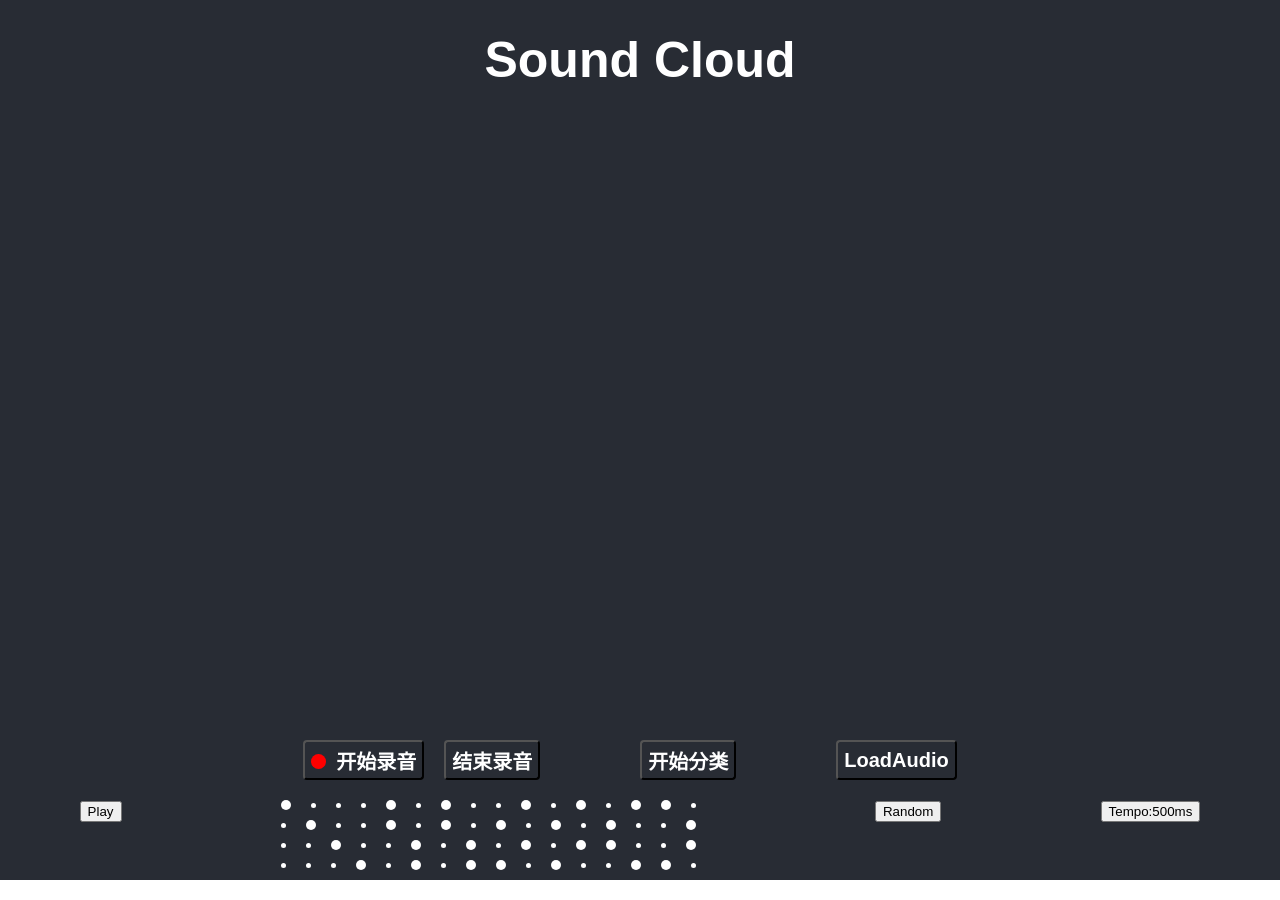
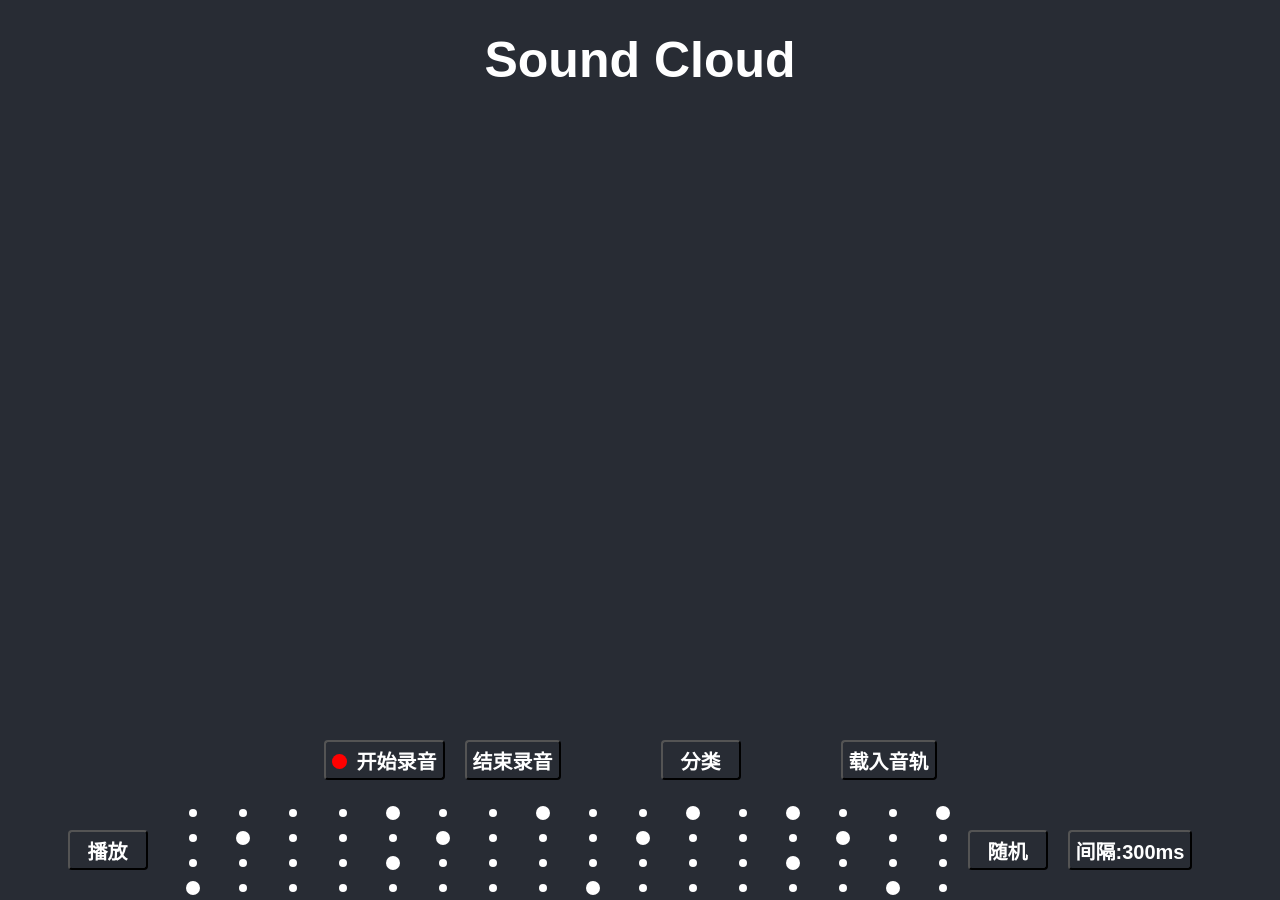
Before and after one commit to CSUHYD/SoundCloud, a React (Create React App) app: page / in a window 1280 px wide. Built offline with nearby package versions, Linux system fonts and the light colour scheme.

Commit message:
selector wip

```diff
--- a/src/App.css
+++ b/src/App.css
@@ -67,7 +67,17 @@
   left: 2px;
   top: 2px;
 }
-
+.selector {
+  width: 80px;
+  height: 80px;
+  border-radius: 50%;
+  background: transparent;
+  border: 1px solid white;
+  position: absolute;
+  left: 50%;
+  top: 50%;
+  transform: translate(-50%, -50%);
+}
 .dot-curr .dot-inner {
   width: 20px;
   height: 20px;
@@ -116,6 +126,18 @@
   font-weight: bold;
   font-size: 20px;
   cursor: pointer;
+  min-width: 80px;
+}
+.track-wrap button {
+  height: 40px;
+  border-radius: 4px;
+  background-color: #282c34;
+  color: #fff;
+  margin-right: 20px;
+  font-weight: bold;
+  font-size: 20px;
+  cursor: pointer;
+  min-width: 80px;
 }
 .submit {
   margin-left: 80px;
@@ -123,24 +145,32 @@
 
 .track-wrap {
   display: flex;
-  justify-content: space-around
+  justify-content: center;
+  align-items: center;
 }
 .track-row {
   display: flex;
   align-items: center;
-  margin-bottom: 10px
+}
+.track-dot-box {
+  width: 50px;
+  height: 25px;
+  position: relative;
 }
 .track-dot {
   border-radius: 50%;
-  width: 5px;
-  height: 5px;
-  margin-right: 20px
+  width: 8px;
+  height: 8px;
+  position: absolute;
+  left: 50%;
+  top: 50%;
+  transform: translate(-50%, -50%);
 }
 .track-dot.on {
-  width: 10px;
-  height: 10px;
+  width: 14px;
+  height: 14px;
 }
 .track-dot.playing {
-  width: 15px;
-  height: 15px;
+  width: 20px;
+  height: 20px;
 }
--- a/src/App.js
+++ b/src/App.js
@@ -4,10 +4,10 @@ import "./AudioRecorder";
 import axios from "axios/index";
 
 // const CLUSTER_COLORS = [];
-const track0Default = [1, 0, 0, 0, 1, 0, 1, 0, 0, 1, 0, 1, 0, 1, 1, 0];
-const track1Default = [0, 1, 0, 0, 1, 0, 1, 0, 1, 0, 1, 0, 1, 0, 0, 1];
-const track2Default = [0, 0, 1, 0, 0, 1, 0, 1, 0, 1, 0, 1, 1, 0, 0, 1];
-const track3Default = [0, 0, 0, 1, 0, 1, 0, 1, 1, 0, 1, 0, 0, 1, 1, 0];
+const track0Default = [0, 0, 0, 0, 1, 0, 0, 1, 0, 0, 1, 0, 1, 0, 0, 1];
+const track1Default = [0, 1, 0, 0, 0, 1, 0, 0, 0, 1, 0, 0, 0, 1, 0, 0];
+const track2Default = [0, 0, 0, 0, 1, 0, 0, 0, 0, 0, 0, 0, 1, 0, 0, 0];
+const track3Default = [1, 0, 0, 0, 0, 0, 0, 0, 1, 0, 0, 0, 0, 0, 1, 0];
 const TEMPO = [100, 150, 200, 250, 300, 400, 500, 600, 800, 1000];
 export default class App extends React.Component {
     constructor(props) {
@@ -28,29 +28,33 @@ export default class App extends React.Component {
             track1: track1Default,
             track2: track2Default,
             track3: track3Default,
-            track0Audio: {
-                // el,
-                // color,
-            },
+            track0Audio: {},
             track1Audio: {},
             track2Audio: {},
             track3Audio: {},
+            interval: "",
+            playing: false,
             pos: 0, // 0-15,
-            interval: "",
-            playing: false
+            selectors: [0,0,2,3],
         };
-        this.currTempo = 6; // %11
+        this.pos = 0;
+        this.currTempo = 4; // %11
     }
     componentDidMount() {}
     playTracks() {
-        let n = 0;
+        this.pos = 0;
         const interval = setInterval(() => {
-            const pos = n%16;
-            this.loadAndPlay(0, this.state.track0[pos]);
-            this.loadAndPlay(1, this.state.track1[pos]);
-            this.loadAndPlay(2, this.state.track2[pos]);
-            this.loadAndPlay(3, this.state.track3[pos]);
-            n++;
+            this.loadAndPlay(0, this.state.track0[this.pos]);
+            this.loadAndPlay(1, this.state.track1[this.pos]);
+            this.loadAndPlay(2, this.state.track2[this.pos]);
+            this.loadAndPlay(3, this.state.track3[this.pos]);
+            this.pos++;
+            if (this.pos > 15) {
+                this.pos = 0;
+            }
+            this.setState({
+                pos: this.pos,
+            })
         }, TEMPO[this.currTempo % TEMPO.length]);
         this.setState({
             interval,
@@ -62,10 +66,14 @@ export default class App extends React.Component {
         this.setState({
             playing: false
         });
+        this.loadAndPlay(0, false);
+        this.loadAndPlay(1, false);
+        this.loadAndPlay(2, false);
+        this.loadAndPlay(3, false);
     }
     loadAndPlay(i, on) {
         const a = this.state[`track${i}Audio`];
-        if (a.el) {
+        if (a && a.el) {
             a.el.load();
             if (on) {
                 a.el.play();
@@ -84,7 +92,6 @@ export default class App extends React.Component {
     stopRecording() {
         if (!this.recorder) return;
         const blob = this.recorder.getBlob();
-        // console.log(blob);//todo
         this.setState({
             audio: [
                 ...this.state.audio,
@@ -102,7 +109,6 @@ export default class App extends React.Component {
     tempoClick() {
         this.stopPlaying();
         this.currTempo++;
-        console.log(this.currTempo);
         this.playTracks();
     }
     uploadAndPlayAll() {
@@ -147,6 +153,7 @@ export default class App extends React.Component {
                 <div className="title">Sound Cloud</div>
                 <header className="App-header">
                     {audio.map((item, index) => {
+                        const color = `rgb(${item.coord[0] * 255}, ${item.coord[1] * 255}, 125)`;
                         return (
                             <div
                                 className={`dot${
@@ -157,7 +164,7 @@ export default class App extends React.Component {
                                 style={{
                                     // if cluster exist, pick color[cluster]
                                     left: item.coord[0] * 100 + "%",
-                                    top: item.coord[1] * 100 + "%"
+                                    top: item.coord[1] * 100 + "%",
                                 }}
                             >
                                 <audio src={item.src} id={"audio" + index} />
@@ -165,17 +172,21 @@ export default class App extends React.Component {
                                     className="dot-inner"
                                     onMouseOver={() => {
                                         const el = document.getElementById(
-                                            "audio" + index
+                                            "audio" + index,
                                         );
                                         el.load();
                                         el.play();
                                     }}
                                     style={{
                                         // if cluster exist, pick color[cluster]
-                                        backgroundColor: `rgb(${item.coord[0] *
-                                            255}, ${item.coord[1] * 255}, 125)`
+                                        backgroundColor: color,
                                     }}
                                 />
+                                {this.state.selectors.map((wchaud, wchsel) => {
+                                    if (wchaud === index) {
+                                        return <div className='selector' style={{borderColor: color}}/>
+                                    }
+                                },)}
                             </div>
                         );
                     })}
@@ -210,32 +221,24 @@ export default class App extends React.Component {
                             this.uploadAndPlayAll();
                         }}
                     >
-                        开始分类
+                        分类
                     </button>
                     <button
                         className="submit"
                         onClick={() => {
+                            for(let i =0; i <4;i++){
+                                if (this.state.audio[i]) {
                                     this.setState({
-                                track0Audio: {
-                                    el: document.getElementById('audio0'),
-                                    color: this.state.audio[0].color,
-                                },
-                                track1Audio: {
-                                    el: document.getElementById('audio1'),
-                                    color: this.state.audio[1].color,
-                                },
-                                track2Audio: {
-                                    el: document.getElementById('audio2'),
-                                    color: this.state.audio[2].color,
-                                },
-                                track3Audio: {
-                                    el: document.getElementById('audio3'),
-                                    color: this.state.audio[3].color,
+                                        [`track${i}Audio`]: {
+                                            el: document.getElementById(`audio${i}`),
+                                            color: this.state.audio[i].color,
                                         },
                                     })
+                                }
+                            }
                         }}
                     >
-                        LoadAudio
+                        载入音轨
                     </button>
                 </div>
                 <div className="track-wrap">
@@ -246,26 +249,53 @@ export default class App extends React.Component {
                                 this.playTracks();
                             }
                         }}>
-                        <button>{this.state.playing ? "Stop" : "Play"}</button>
+                        <button>{this.state.playing ? "停止" : "播放"}</button>
                     </div>
                     <div className="track">
                         {[0, 1, 2, 3].map((item, rowi) => {
+                            const row = this.state[`track${rowi}`];
+                            const rowAudio = this.state[`track${rowi}Audio`];
                             return (
                                 <div className={`track${rowi} track-row`}>
-                                    {this.state[`track${rowi}`].map(
+                                    {row.map(
                                         (colitem, coli) => {
                                             return (
                                                 <div
+                                                    className="track-dot-box"
+                                                    onClick={() => {
+                                                        const obj = {};
+                                                        const newrow = [...row];
+                                                        newrow[coli] =
+                                                            colitem === 0
+                                                                ? 1
+                                                                : 0; //toggle
+                                                        obj[
+                                                            `track${rowi}`
+                                                        ] = newrow;
+                                                        this.setState(obj);
+                                                    }}
+                                                >
+                                                    <div
                                                         className={`track-dot${
                                                             colitem ? " on" : ""
+                                                        }${
+                                                            rowAudio.el &&
+                                                            this.state.pos ===
+                                                                coli &&
+                                                            colitem === 1 &&
+                                                            this.state.playing
+                                                                ? " playing"
+                                                                : ""
                                                         }`}
                                                         style={{
                                                             backgroundColor:
                                                                 this.state[
                                                                     `track${rowi}Audio`
-                                                            ].color || "#fff"
+                                                                ].color ||
+                                                                "#fff",
                                                         }}
                                                     />
+                                                </div>
                                             );
                                         }
                                     )}
@@ -274,10 +304,10 @@ export default class App extends React.Component {
                         })}
                     </div>
                     <div className="random">
-                        <button>Random</button>
+                        <button>随机</button>
                     </div>
                     <div className="pace">
-                        <button onClick={()=>{this.tempoClick()}}>Tempo:{TEMPO[this.currTempo % TEMPO.length]}ms</button>
+                        <button onClick={()=>{this.tempoClick()}}>间隔:{TEMPO[this.currTempo % TEMPO.length]}ms</button>
                     </div>
                 </div>
             </div>
```
Lines whose indentation alone changed are shown as unchanged.
